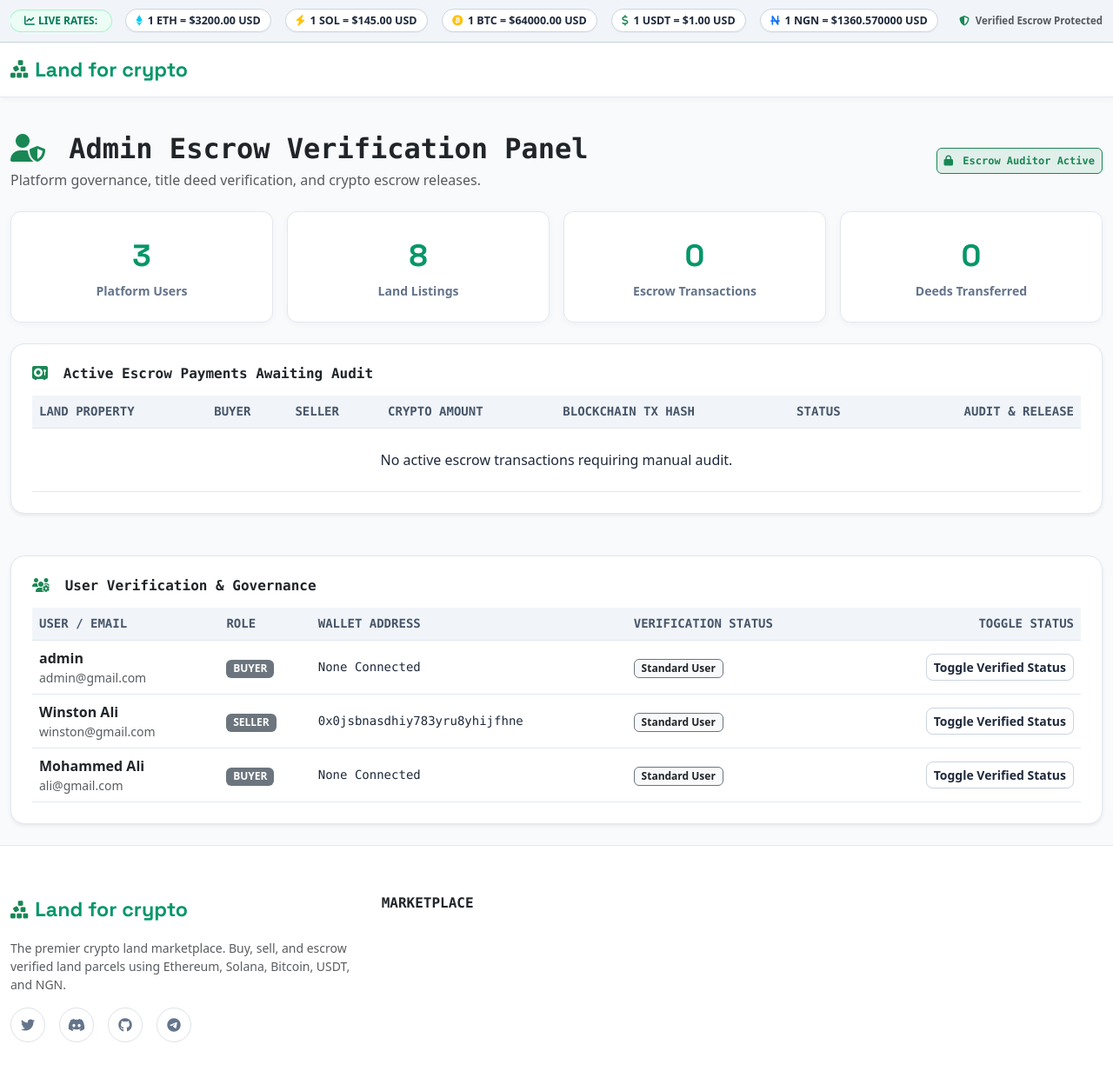
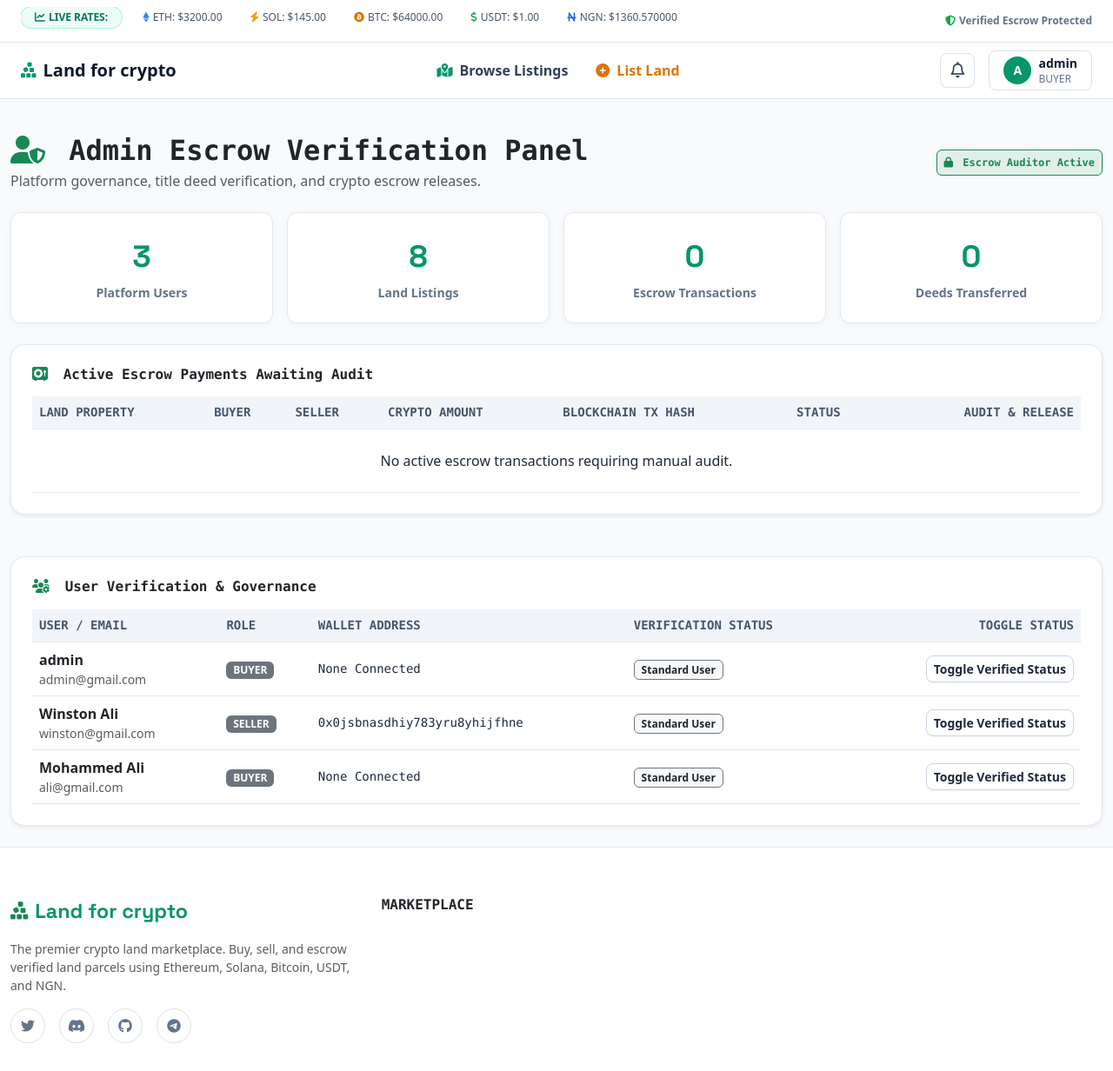
Before and after one commit to Blessingsamso/my-project, a Django app: page /platform-admin/ in a window 1280 px wide. Shown: the whole page at 87% size. Before the commit the page ends 1199 px from the top, so only its background shows below. Run offline with Django 5.2, Linux system fonts and the light colour scheme; a user stored in the database is signed in; data comes from the database, SQL or seed files in the repository; some libraries are stand-ins or nearby versions.

Commit message:
removed some vanilla css

```diff
--- a/templates/navbar.html
+++ b/templates/navbar.html
@@ -1,103 +1,160 @@
 <!-- Crypto Live Market Rates Ticker Bar -->
-<div class="crypto-ticker-bar">
-  <div class="container d-flex align-items-center justify-content-between">
-    <div class="d-flex align-items-center gap-3 overflow-x-auto py-1">
-      <span class="inline-flex items-center rounded-full bg-emerald-50 px-3 py-1 text-xs font-semibold text-emerald-700 ring-1 ring-emerald-200"><i class="fa-solid fa-chart-line me-1"></i> LIVE RATES:</span>
-      <span class="crypto-badge-pill"><i class="fa-brands fa-ethereum text-info"></i> 1 ETH = ${{ crypto_rates.ETH|floatformat:2 }} USD</span>
-      <span class="crypto-badge-pill"><i class="fa-solid fa-bolt text-warning"></i> 1 SOL = ${{ crypto_rates.SOL|floatformat:2 }} USD</span>
-      <span class="crypto-badge-pill"><i class="fa-brands fa-bitcoin text-warning"></i> 1 BTC = ${{ crypto_rates.BTC|floatformat:2 }} USD</span>
-      <span class="crypto-badge-pill"><i class="fa-solid fa-dollar-sign text-success"></i> 1 USDT = $1.00 USD</span>
-      <span class="crypto-badge-pill"><i class="fa-solid fa-naira-sign text-primary"></i> 1 NGN = ${{ crypto_rates.NGN|floatformat:6 }} USD</span>
-    </div>
-    <div class="d-none d-md-block text-muted small fw-semibold">
-      <i class="fa-solid fa-shield-halved text-success me-1"></i> Verified Escrow Protected
+<div class="bg-white border-b border-slate-200">
+  <div class="max-w-7xl mx-auto px-4 sm:px-6 lg:px-8 py-2">
+    <div class="flex flex-col md:flex-row md:items-center md:justify-between gap-3">
+      <div class="flex items-center gap-3 overflow-x-auto pb-2 md:pb-0">
+        <span class="inline-flex items-center rounded-full bg-emerald-50 px-3 py-1 text-xs font-semibold text-emerald-700 ring-1 ring-emerald-200 flex-shrink-0">
+          <i class="fa-solid fa-chart-line mr-1"></i> LIVE RATES:
+        </span>
+        <span class="inline-flex items-center gap-1 px-2 py-1 text-xs font-medium text-slate-600 flex-shrink-0">
+          <i class="fa-brands fa-ethereum text-blue-500"></i> ETH: ${{ crypto_rates.ETH|floatformat:2 }}
+        </span>
+        <span class="inline-flex items-center gap-1 px-2 py-1 text-xs font-medium text-slate-600 flex-shrink-0">
+          <i class="fa-solid fa-bolt text-amber-500"></i> SOL: ${{ crypto_rates.SOL|floatformat:2 }}
+        </span>
+        <span class="inline-flex items-center gap-1 px-2 py-1 text-xs font-medium text-slate-600 flex-shrink-0">
+          <i class="fa-brands fa-bitcoin text-amber-600"></i> BTC: ${{ crypto_rates.BTC|floatformat:2 }}
+        </span>
+        <span class="inline-flex items-center gap-1 px-2 py-1 text-xs font-medium text-slate-600 flex-shrink-0">
+          <i class="fa-solid fa-dollar-sign text-green-600"></i> USDT: $1.00
+        </span>
+        <span class="inline-flex items-center gap-1 px-2 py-1 text-xs font-medium text-slate-600 flex-shrink-0">
+          <i class="fa-solid fa-naira-sign text-blue-600"></i> NGN: ${{ crypto_rates.NGN|floatformat:6 }}
+        </span>
+      </div>
+      <div class="hidden md:flex items-center text-xs font-semibold text-slate-500">
+        <i class="fa-solid fa-shield-halved text-green-600 mr-1"></i> Verified Escrow Protected
+      </div>
     </div>
   </div>
 </div>
 
 <!-- Navbar -->
-<nav class="navbar navbar-expand-lg navbar-custom">
-  <div class="container">
-    <a class="navbar-brand" href="{% url 'app:home' %}">
-      <i class="fa-solid fa-cubes-stacked text-success"></i> Land for crypto
-    </a>
+<nav class="bg-white border-b border-slate-200 sticky top-0 z-50">
+  <div class="max-w-7xl mx-auto px-4 sm:px-6 lg:px-8">
+    <div class="flex justify-between items-center h-16">
 
-    <button class="navbar-toggler border-0 text-dark" type="button" data-bs-toggle="collapse" data-bs-target="#navbarMain">
-      <i class="fa-solid fa-bars fs-4"></i>
-    </button>
+      <!-- Logo -->
+      <div class="flex-shrink-0">
+        <a href="{% url 'app:home' %}" class="flex items-center gap-2 text-xl font-bold text-slate-900 hover:text-emerald-600 transition">
+          <i class="fa-solid fa-cubes-stacked text-emerald-600"></i>
+          <span class="hidden sm:inline">Land for crypto</span>
+        </a>
+      </div>
 
-    <div class="collapse navbar-collapse" id="navbarMain">
-      <ul class="navbar-nav me-auto mb-2 mb-lg-0 ms-lg-4 align-items-center">
-        <li class="nav-item">
-          <a class="nav-link text-dark fw-semibold" href="{% url 'app:land_list' %}">
-            <i class="fa-solid fa-map-location-dot me-1 text-success"></i> Browse Land Listings
-          </a>
-        </li>
+      <!-- Desktop Navigation -->
+      <div class="hidden md:flex items-center gap-8">
+        <a href="{% url 'app:land_list' %}" class="flex items-center gap-2 text-slate-700 hover:text-emerald-600 font-semibold transition">
+          <i class="fa-solid fa-map-location-dot text-emerald-600"></i> Browse Listings
+        </a>
         {% if user.is_authenticated and user.is_seller %}
-        <li class="nav-item">
-          <a class="nav-link text-warning fw-bold" href="{% url 'app:create_land' %}">
-            <i class="fa-solid fa-plus-circle me-1"></i> List New Land
-          </a>
-        </li>
+        <a href="{% url 'app:create_land' %}" class="flex items-center gap-2 text-amber-600 hover:text-amber-700 font-bold transition">
+          <i class="fa-solid fa-plus-circle"></i> List Land
+        </a>
         {% endif %}
-      </ul>
+      </div>
 
-      <div class="d-flex align-items-center gap-2 ms-lg-auto flex-nowrap justify-content-end">
+      <!-- Right Side Actions -->
+      <div class="flex items-center gap-3 md:gap-4">
         {% if user.is_authenticated %}
           <!-- Notifications Dropdown -->
-          <div class="dropdown">
-            <button class="inline-flex items-center gap-2 rounded-2xl border border-slate-200 bg-white px-3 py-2 text-sm font-semibold text-slate-800 shadow-sm transition hover:border-emerald-300 hover:bg-emerald-50 whitespace-nowrap" type="button" data-bs-toggle="dropdown" aria-label="Notifications">
-              <span class="relative inline-flex items-center">
-                <i class="fa-regular fa-bell text-slate-700"></i>
-                {% if unread_notifications_count > 0 %}
-                <span class="absolute -right-2 -top-2 inline-flex h-5 min-w-5 items-center justify-center rounded-full bg-red-500 px-1 text-[11px] font-bold leading-none text-white">
-                  {{ unread_notifications_count }}
-                </span>
-                {% endif %}
+          <div class="relative group">
+            <button class="relative inline-flex items-center justify-center w-10 h-10 rounded-lg border border-slate-200 bg-white text-slate-700 hover:bg-emerald-50 hover:border-emerald-300 transition focus:outline-none focus:ring-2 focus:ring-emerald-500" aria-label="Notifications">
+              <i class="fa-regular fa-bell text-lg"></i>
+              {% if unread_notifications_count > 0 %}
+              <span class="absolute top-0 right-0 inline-flex items-center justify-center w-5 h-5 text-xs font-bold text-white bg-red-500 rounded-full">
+                {{ unread_notifications_count }}
               </span>
+              {% endif %}
             </button>
-            <ul class="dropdown-menu dropdown-menu-end p-2 shadow-lg border-0" style="min-width: 280px;">
-              <li><h6 class="dropdown-header text-success fw-bold">Notifications</h6></li>
-              <li><hr class="dropdown-divider"></li>
-              <li><a class="dropdown-item small" href="{% url 'notifications:list' %}">View All Notifications</a></li>
-            </ul>
+            <!-- Dropdown Menu -->
+            <div class="absolute right-0 mt-2 w-64 bg-white border border-slate-200 rounded-lg shadow-lg opacity-0 invisible group-hover:opacity-100 group-hover:visible transition-all duration-200 py-2">
+              <h6 class="px-4 py-2 text-sm font-bold text-emerald-600 border-b border-slate-200">Notifications</h6>
+              <a href="{% url 'notifications:list' %}" class="block px-4 py-2 text-sm text-slate-700 hover:bg-slate-50 transition">
+                View All Notifications
+              </a>
+            </div>
           </div>
 
           <!-- User Profile Dropdown -->
-          <div class="dropdown">
-            <button class="btn btn-glass d-flex align-items-center gap-2 py-1 pe-3 ps-2 whitespace-nowrap" type="button" data-bs-toggle="dropdown" aria-label="User menu">
+          <div class="relative group">
+            <button class="inline-flex items-center gap-2 px-3 py-1 rounded-lg border border-slate-200 bg-white hover:bg-slate-50 transition focus:outline-none focus:ring-2 focus:ring-emerald-500" aria-label="User menu">
               {% if user.get_avatar_url %}
-              <img src="{{ user.get_avatar_url }}" class="rounded-circle" width="30" height="30" alt="Avatar">
+              <img src="{{ user.get_avatar_url }}" class="w-8 h-8 rounded-full object-cover" alt="Avatar">
               {% else %}
-              <div class="rounded-circle bg-success text-white fw-bold d-flex align-items-center justify-content-center" style="width: 30px; height: 30px; font-size: 12px;">
+              <div class="w-8 h-8 rounded-full bg-emerald-600 text-white font-bold text-sm flex items-center justify-center">
                 {{ user.username|slice:":1"|upper }}
               </div>
               {% endif %}
-              <span class="d-none d-lg-inline fw-bold text-dark">{{ user.first_name|default:user.username }}</span>
-              <span class="d-none d-lg-inline badge bg-secondary text-uppercase" style="font-size: 0.65rem;">{{ user.get_role_display }}</span>
+              <div class="hidden lg:flex flex-col items-start">
+                <span class="text-sm font-semibold text-slate-900">{{ user.first_name|default:user.username }}</span>
+                <span class="text-xs font-medium text-slate-500 uppercase">{{ user.get_role_display }}</span>
+              </div>
             </button>
-            <ul class="dropdown-menu dropdown-menu-end shadow-lg border-0">
+            <!-- Dropdown Menu -->
+            <div class="absolute right-0 mt-2 w-56 bg-white border border-slate-200 rounded-lg shadow-lg opacity-0 invisible group-hover:opacity-100 group-hover:visible transition-all duration-200 py-1">
               {% if user.is_admin_user %}
-              <li><a class="dropdown-item text-success fw-bold" href="{% url 'app:admin_dashboard' %}"><i class="fa-solid fa-user-shield me-2"></i> Admin Panel</a></li>
+              <a href="{% url 'app:admin_dashboard' %}" class="flex items-center gap-2 px-4 py-2 text-sm font-semibold text-emerald-600 hover:bg-slate-50 transition">
+                <i class="fa-solid fa-user-shield"></i> Admin Panel
+              </a>
               {% endif %}
               {% if user.is_seller %}
-              <li><a class="dropdown-item fw-semibold" href="{% url 'app:seller_dashboard' %}"><i class="fa-solid fa-store me-2"></i> Seller Hub</a></li>
+              <a href="{% url 'app:seller_dashboard' %}" class="flex items-center gap-2 px-4 py-2 text-sm font-semibold text-slate-700 hover:bg-slate-50 transition">
+                <i class="fa-solid fa-store"></i> Seller Hub
+              </a>
               {% endif %}
               {% if user.is_buyer %}
-              <li><a class="dropdown-item fw-semibold" href="{% url 'app:buyer_dashboard' %}"><i class="fa-solid fa-wallet me-2"></i> Buyer Dashboard</a></li>
+              <a href="{% url 'app:buyer_dashboard' %}" class="flex items-center gap-2 px-4 py-2 text-sm font-semibold text-slate-700 hover:bg-slate-50 transition">
+                <i class="fa-solid fa-wallet"></i> Buyer Dashboard
+              </a>
               {% endif %}
-              <li><a class="dropdown-item" href="{% url 'app:profile' %}"><i class="fa-solid fa-user-gear me-2"></i> Profile & Wallet</a></li>
-              <li><hr class="dropdown-divider"></li>
-              <li><a class="dropdown-item text-danger fw-semibold" href="{% url 'app:logout' %}"><i class="fa-solid fa-right-from-bracket me-2"></i> Logout</a></li>
-            </ul>
+              <a href="{% url 'app:profile' %}" class="flex items-center gap-2 px-4 py-2 text-sm text-slate-700 hover:bg-slate-50 transition">
+                <i class="fa-solid fa-user-gear"></i> Profile & Wallet
+              </a>
+              <hr class="my-1 border-slate-200">
+              <a href="{% url 'app:logout' %}" class="flex items-center gap-2 px-4 py-2 text-sm font-semibold text-red-600 hover:bg-red-50 transition">
+                <i class="fa-solid fa-right-from-bracket"></i> Logout
+              </a>
+            </div>
           </div>
 
         {% else %}
-          <!-- Auth Buttons (Not Logged In) -->
-          <a href="{% url 'app:login' %}" class="inline-flex items-center justify-center rounded-2xl border border-slate-200 bg-white px-4 py-2 text-sm font-semibold text-slate-800 shadow-sm transition hover:border-emerald-300 hover:bg-emerald-50 whitespace-nowrap">Log In</a>
-          <a href="{% url 'app:register' %}" class="inline-flex items-center justify-center rounded-2xl bg-emerald-600 px-4 py-2 text-sm font-semibold text-white shadow-soft transition hover:bg-emerald-700 whitespace-nowrap">Get Started</a>
+          <!-- Auth Buttons -->
+          <a href="{% url 'app:login' %}" class="px-4 py-2 text-sm font-semibold text-slate-700 border border-slate-200 bg-white rounded-lg hover:bg-slate-50 hover:border-emerald-300 transition">
+            Log In
+          </a>
+          <a href="{% url 'app:register' %}" class="px-4 py-2 text-sm font-semibold text-white bg-emerald-600 rounded-lg hover:bg-emerald-700 transition shadow-sm">
+            Get Started
+          </a>
+        {% endif %}
+      </div>
+
+      <!-- Mobile Menu Button -->
+      <button class="md:hidden ml-4 p-2 rounded-lg text-slate-700 hover:bg-slate-100 transition focus:outline-none" id="mobileMenuBtn" aria-label="Menu">
+        <i class="fa-solid fa-bars text-xl"></i>
+      </button>
+    </div>
+
+    <!-- Mobile Navigation -->
+    <div id="mobileMenu" class="hidden md:hidden border-t border-slate-200 py-4">
+      <div class="flex flex-col gap-3">
+        <a href="{% url 'app:land_list' %}" class="flex items-center gap-2 px-4 py-2 text-slate-700 hover:bg-slate-50 rounded-lg transition">
+          <i class="fa-solid fa-map-location-dot text-emerald-600"></i> Browse Listings
+        </a>
+        {% if user.is_authenticated and user.is_seller %}
+        <a href="{% url 'app:create_land' %}" class="flex items-center gap-2 px-4 py-2 text-amber-600 font-bold hover:bg-slate-50 rounded-lg transition">
+          <i class="fa-solid fa-plus-circle"></i> List Land
+        </a>
         {% endif %}
       </div>
     </div>
   </div>
 </nav>
+
+<script>
+  // Mobile menu toggle
+  document.getElementById('mobileMenuBtn').addEventListener('click', function() {
+    const menu = document.getElementById('mobileMenu');
+    menu.classList.toggle('hidden');
+  });
+</script>
```
